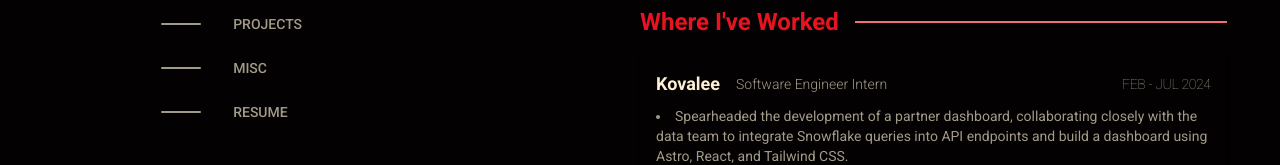
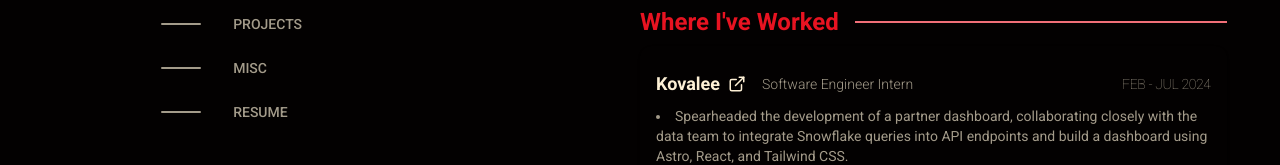
Before and after one commit to TohDeKai/portfolio, a Next.js app in the folder app/: page / in a window 1280 px wide. Shown: the part 490-655 px from the top of the page. Built offline with nearby package versions, Linux system fonts and the light colour scheme.

Commit message:
feat: add external link icon

```diff
--- a/app/src/app/components/experience.tsx
+++ b/app/src/app/components/experience.tsx
@@ -1,6 +1,6 @@
 import React from "react";
 import experienceData from "../../../../app/public/data/experience.json";
-import { LuFileText } from "react-icons/lu";
+import { LuExternalLink, LuFileText } from "react-icons/lu";
 
 interface ExperienceData {
   company: string;
@@ -31,9 +31,11 @@ export default function Experience() {
           className="py-2 rounded-xl shadow md:flex-row w-full xl:py-4 transition-all duration-300 group xl:hover:bg-secondary"
         >
           <div className="flex flex-col xl:flex-row leading-normal xl:px-4 my-2">
-            <p className="text-lg whitespace-nowrap font-bold text-text my-auto xl:group-hover:text-primary transition-all duration-300">
+            <p className="flex items-center gap-2 text-lg whitespace-nowrap font-bold text-text my-auto xl:group-hover:text-primary transition-all duration-300">
               {experience.company}
+              <LuExternalLink size={18} />
             </p>
+
             <div className="text-sm flex w-full justify-between items-center xl:pl-4">
               <p className=" font-light text-text-secondary my-auto xl:group-hover:text-text transition-all duration-300">
                 {experience.role}
--- a/app/src/app/components/projects.tsx
+++ b/app/src/app/components/projects.tsx
@@ -43,7 +43,7 @@ export default function Projects() {
                 <h5 className="font-bold tracking-tight text-lg ">
                   {project.title}
                 </h5>
-                <LuExternalLink />
+                <LuExternalLink size={18} />
               </div>
 
               <p className="pb-2 text-left text-sm font-normal text-text-secondary xl:group-hover:text-text transition-all duration-300">
```
